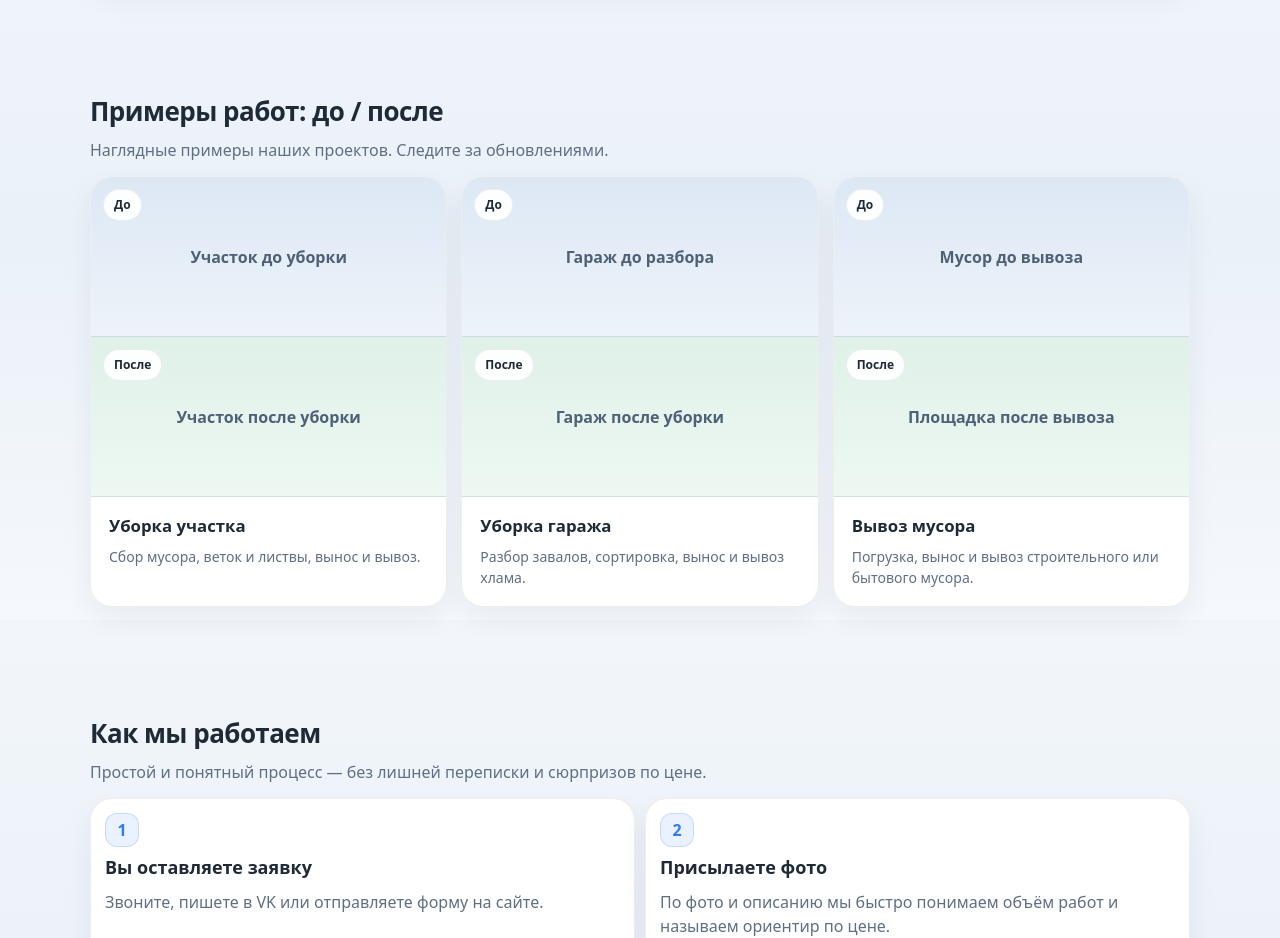
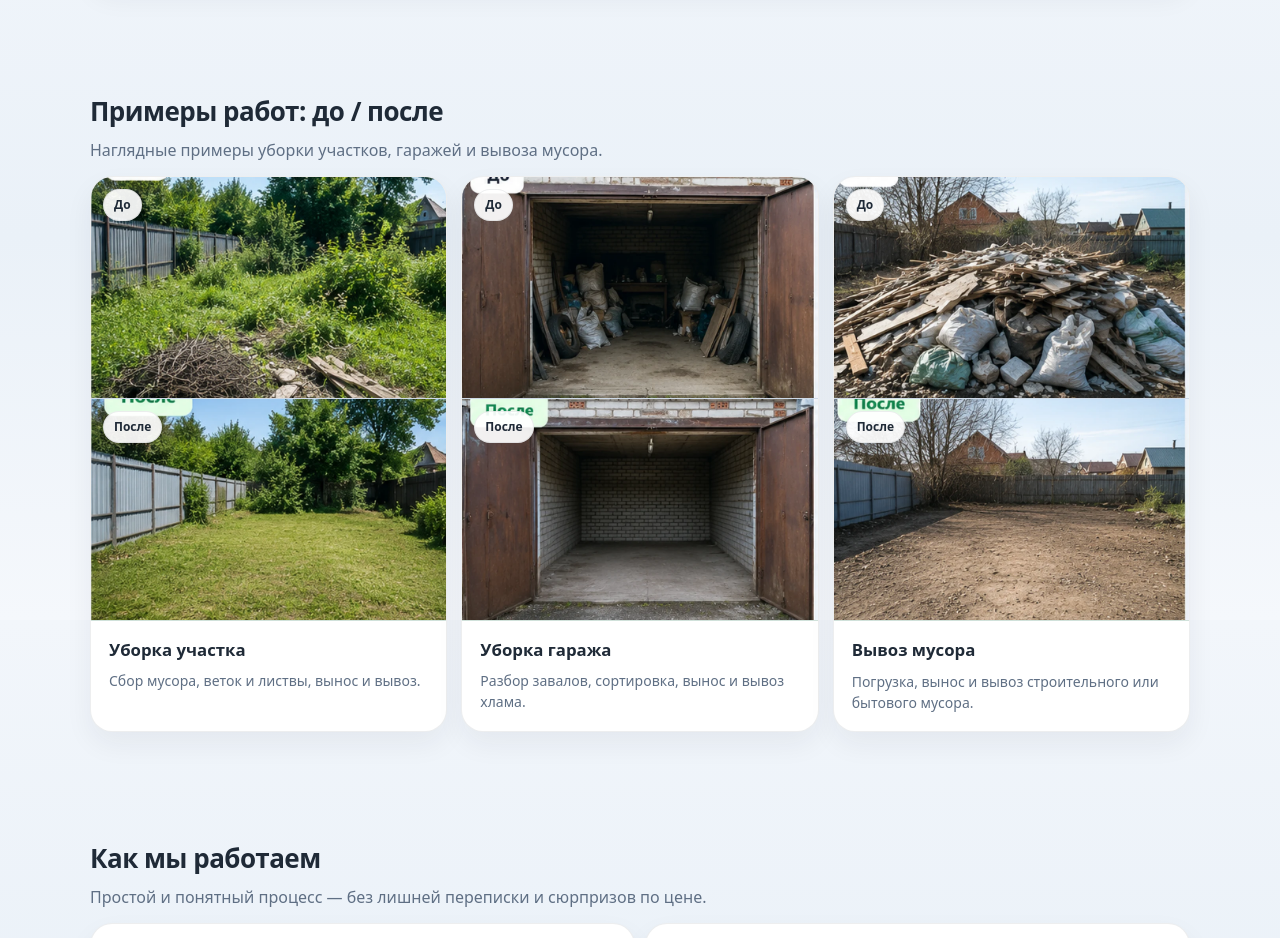
Before and after one commit to MaximYumakov/tolyatti-worker, a plain HTML site: page index.html in a window 1280 px wide. Shown: the part 2580-3518 px from the top of the page. Drawn offline with Linux system fonts and the light colour scheme.

Commit message:
добавил фото

```diff
--- a/assets/css/style.css
+++ b/assets/css/style.css
@@ -672,6 +672,14 @@ details p {
     border-bottom: 1px solid rgba(31, 42, 55, 0.08);
 }
 
+.case-card__media img {
+    width: 100%;
+    height: 100%;
+    min-height: 160px;
+    object-fit: cover;
+    display: block;
+}
+
 .case-card__media--after {
     background: linear-gradient(180deg, #dff1e8, #eef8f3);
 }
--- a/index.html
+++ b/index.html
@@ -389,18 +389,17 @@
         <section class="section">
     <div class="container">
         <h2>Примеры работ: до / после</h2>
-                <p>Наглядные примеры наших проектов. Следите за обновлениями.
-                </p>
+        <p>Наглядные примеры уборки участков, гаражей и вывоза мусора.</p>
 
         <div class="grid grid-3">
             <div class="card case-card">
                 <div class="case-card__media">
+                    <img src="./assets/img/cases/yard-before.webp" alt="Участок до уборки">
                     <div class="case-card__badge">До</div>
-                            <div class="case-card__placeholder">Участок до уборки</div>
                 </div>
                 <div class="case-card__media case-card__media--after">
+                    <img src="./assets/img/cases/yard-after.webp" alt="Участок после уборки">
                     <div class="case-card__badge">После</div>
-                            <div class="case-card__placeholder">Участок после уборки</div>
                 </div>
                 <div class="case-card__content">
                     <div class="case-card__title">Уборка участка</div>
@@ -410,12 +409,12 @@
 
             <div class="card case-card">
                 <div class="case-card__media">
+                    <img src="./assets/img/cases/garage-before.webp" alt="Гараж до уборки">
                     <div class="case-card__badge">До</div>
-                            <div class="case-card__placeholder">Гараж до разбора</div>
                 </div>
                 <div class="case-card__media case-card__media--after">
+                    <img src="./assets/img/cases/garage-after.webp" alt="Гараж после уборки">
                     <div class="case-card__badge">После</div>
-                            <div class="case-card__placeholder">Гараж после уборки</div>
                 </div>
                 <div class="case-card__content">
                     <div class="case-card__title">Уборка гаража</div>
@@ -425,17 +424,16 @@
 
             <div class="card case-card">
                 <div class="case-card__media">
+                    <img src="./assets/img/cases/trash-before.webp" alt="Мусор до вывоза">
                     <div class="case-card__badge">До</div>
-                            <div class="case-card__placeholder">Мусор до вывоза</div>
                 </div>
                 <div class="case-card__media case-card__media--after">
+                    <img src="./assets/img/cases/trash-after.webp" alt="Площадка после вывоза мусора">
                     <div class="case-card__badge">После</div>
-                            <div class="case-card__placeholder">Площадка после вывоза</div>
                 </div>
                 <div class="case-card__content">
                     <div class="case-card__title">Вывоз мусора</div>
-                            <div class="case-card__text">Погрузка, вынос и вывоз строительного или бытового мусора.
-                            </div>
+                    <div class="case-card__text">Погрузка, вынос и вывоз строительного или бытового мусора.</div>
                 </div>
             </div>
         </div>
```
Also changed, not shown: assets/img/cases/garage-after.webp (added), assets/img/cases/garage-before.webp (added), assets/img/cases/trash-after.webp (added), assets/img/cases/trash-before.webp (added), assets/img/cases/yard-after.webp (added), assets/img/cases/yard-before.webp (added). Lines whose indentation alone changed are shown as unchanged.
